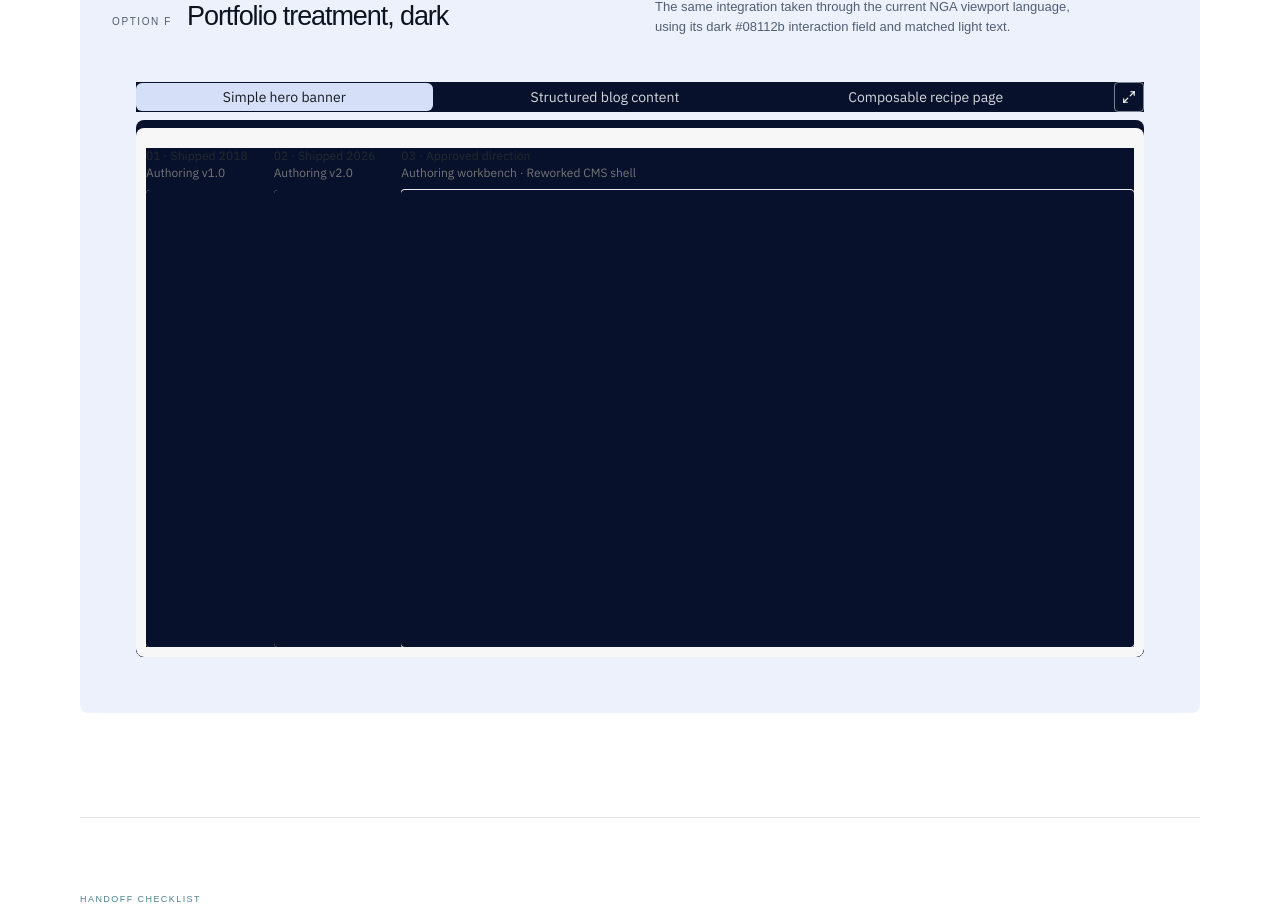
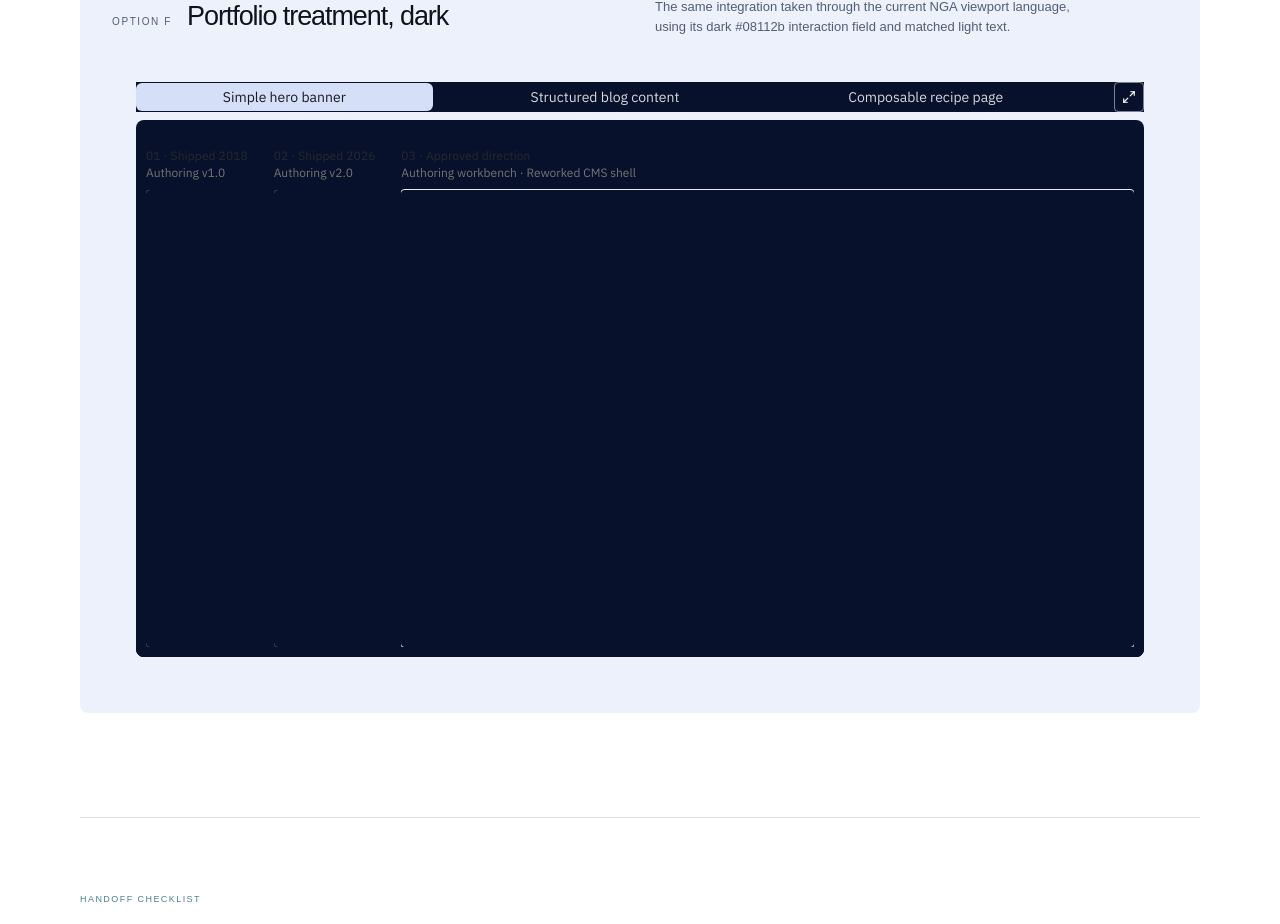
Before and after one commit to dbrown1976/nga-ui-evolution, a Next.js app: page / in a window 1280 px wide. Shown: the part 5097-6021 px from the top of the page. Built offline with nearby package versions, Linux system fonts and the light colour scheme.

Commit message:
Correct Option F viewport background override

```diff
--- a/app/globals.css
+++ b/app/globals.css
@@ -299,7 +299,7 @@ button { cursor: pointer; }
   border: 0;
   border-radius: 8px;
 }
-.option-a.option-f-variant .pane-comparison {
+.option-f-variant .option-a .pane-comparison {
   background: #08112b;
 }
 .option-a .pane-label-title {
```
